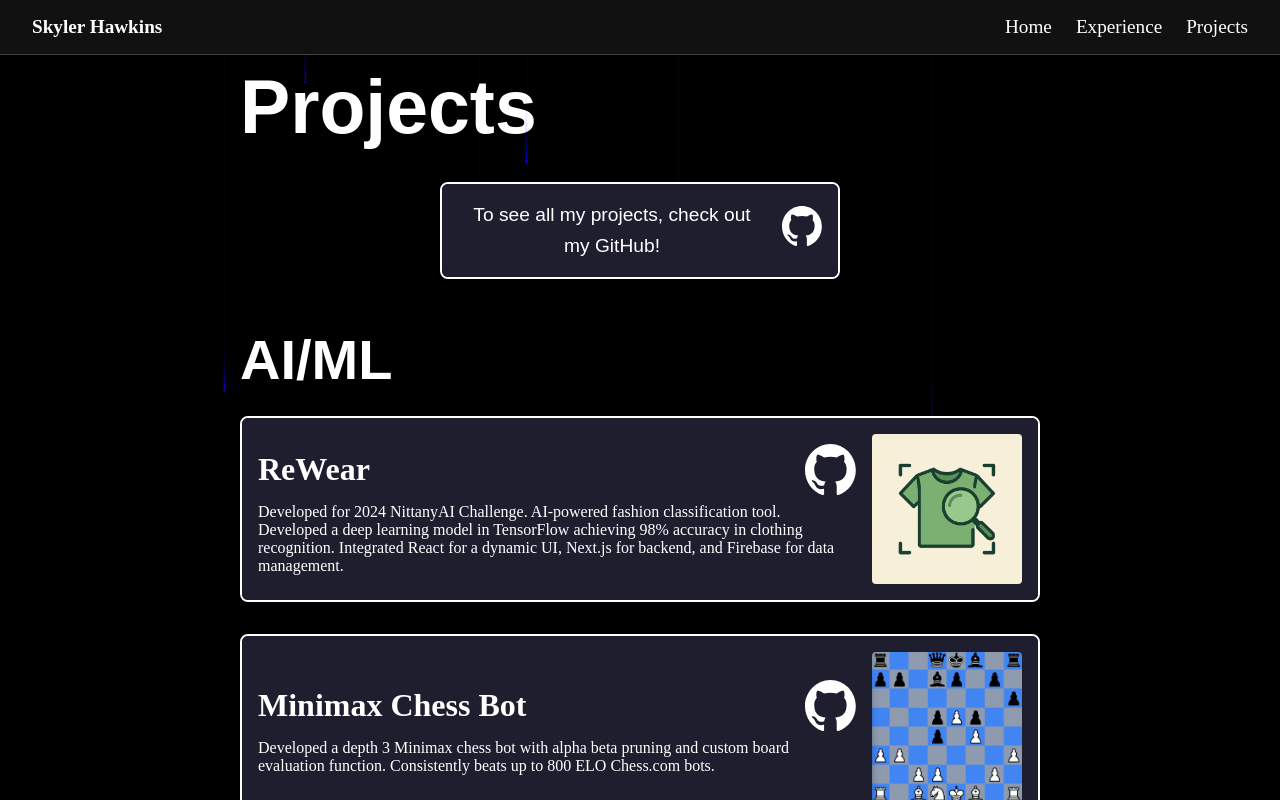
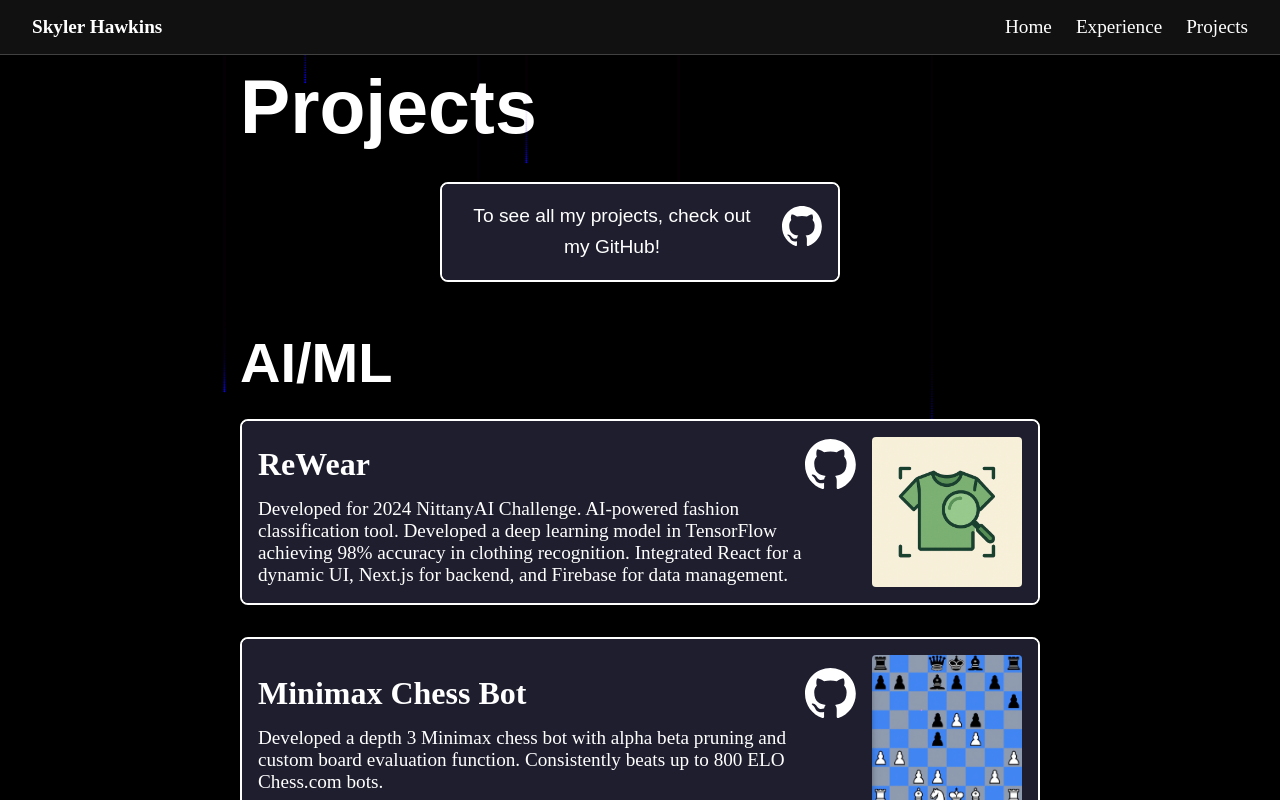
Before and after one commit to iSkyHawk0/skylerhawkins, a Next.js app: page /projects in a window 1280 px wide. Built offline with nearby package versions, Linux system fonts and the light colour scheme.

Commit message:
font changes in stylesheet

```diff
--- a/src/components/ProjectCard.js
+++ b/src/components/ProjectCard.js
@@ -97,7 +97,7 @@ const Title = styled.h3`
 
 // Description paragraph.
 const Description = styled.p`
-  font-size: 1rem;
+  font-size: 1.2rem;
   margin-top: 0.5rem;
   margin-right: 2rem;
 `;
--- a/src/components/ProjectsSection.js
+++ b/src/components/ProjectsSection.js
@@ -49,7 +49,7 @@ const ContentContainer = styled.div`
 `;
 const TextContainer = styled.div`
   flex: 1;
-  font-size: 1.3rem;
+  font-size: 2.5rem;
   line-height: 1.6;
   font-family: 'Arial', sans-serif;
 
--- a/styles/globals.css
+++ b/styles/globals.css
@@ -7,6 +7,7 @@
 html, body {
   width: 100%;
   height: 100%;
+  font-size: 16px;
   overflow-x: hidden;
   background-color: #000; /* or your main bg color */
 }
```
